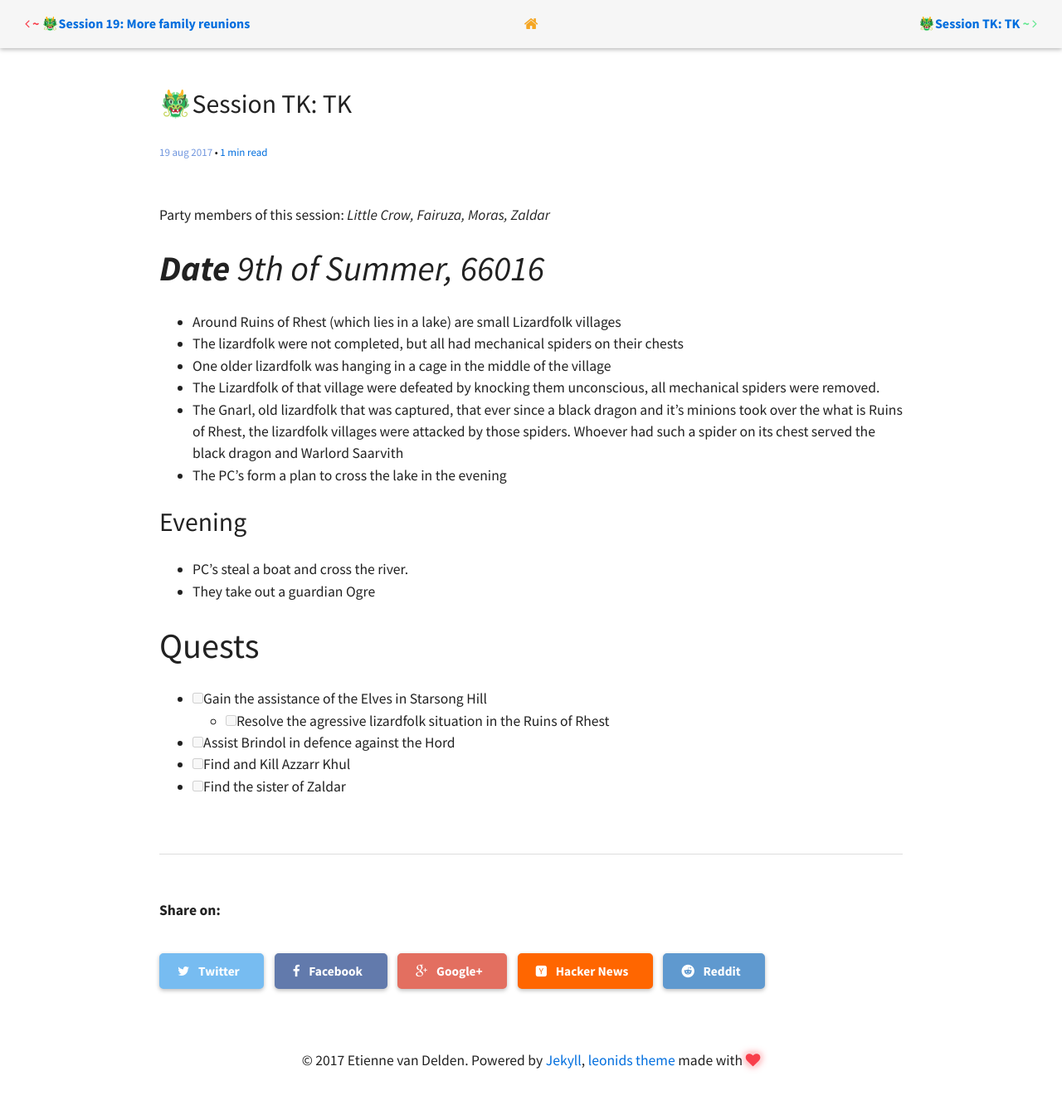
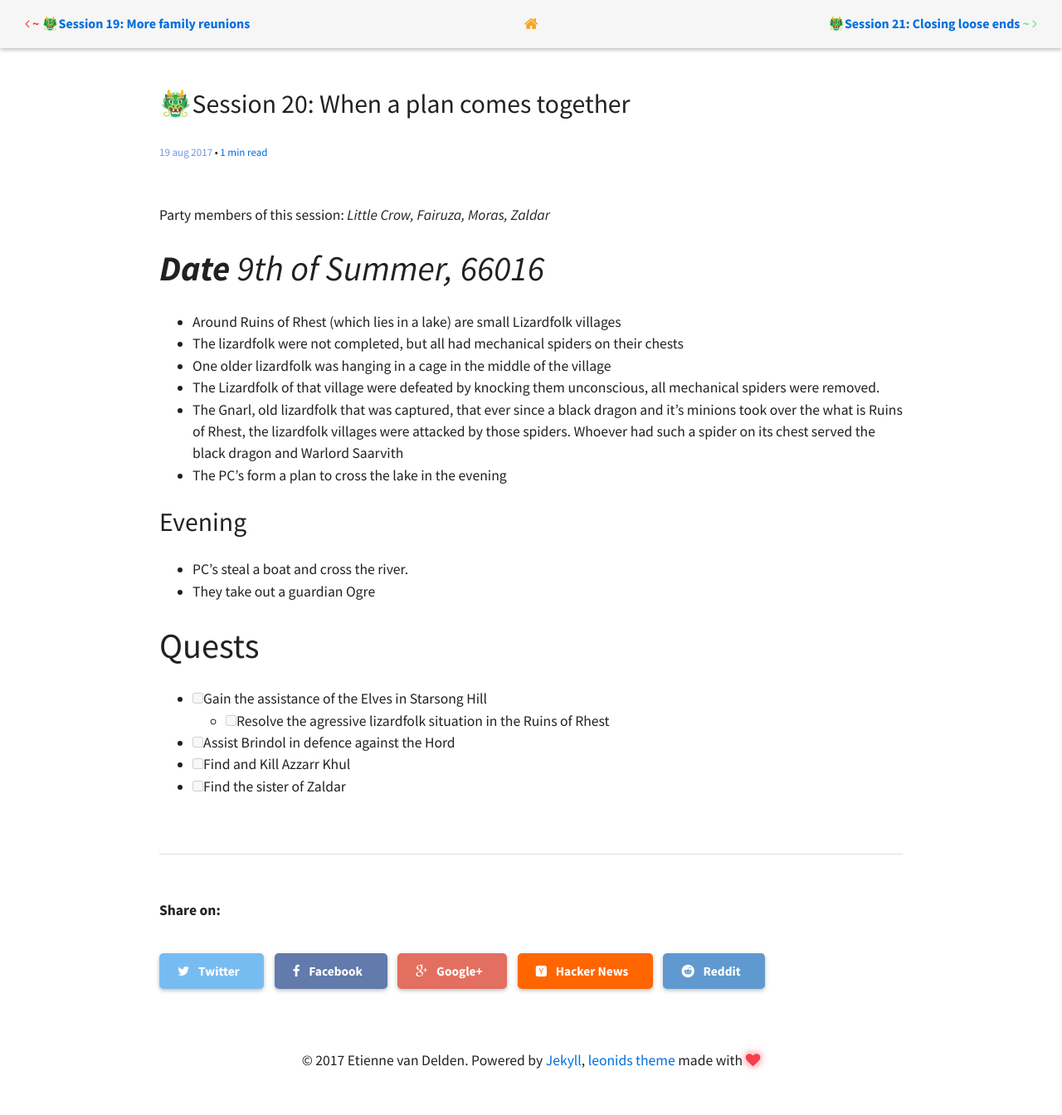
Before and after one commit to eirvandelden/eirvandelden.github.io, a Jekyll site: the page built from _posts/dnd/2017-08-19-session-20.md, in a window 1280 px wide. Shown: the whole page at 83% size. Built offline with Jekyll 4.4.1, drawn with Linux system fonts in a browser that asks for light colours; comment, search, counter and statistics services are not loaded.

Commit message:
Add titels to adventure logs

```diff
--- a/_posts/dnd/2017-08-19-session-20.md
+++ b/_posts/dnd/2017-08-19-session-20.md
@@ -1,6 +1,6 @@
 ---
 layout: post
-title: "🐲Session TK: TK"
+title: "🐲Session 20: When a plan comes together"
 categories: dungeons-and-dragons
 tags: [5e, Campaign-Red Hand of Doom, Adventure log]
 comments: true
--- a/_posts/dnd/2017-10-18-session-21.md
+++ b/_posts/dnd/2017-10-18-session-21.md
@@ -1,6 +1,6 @@
 ---
 layout: post
-title: "🐲Session TK: TK"
+title: "🐲Session 21: Closing loose ends"
 categories: dungeons-and-dragons
 tags: [5e, Campaign-Red Hand of Doom, Adventure log]
 comments: true
```
